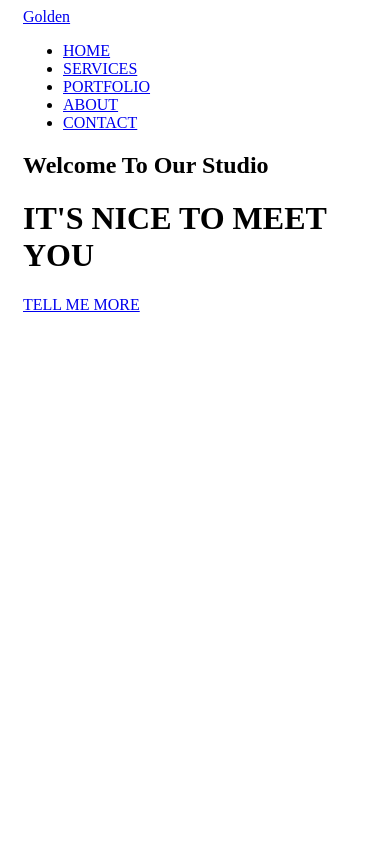
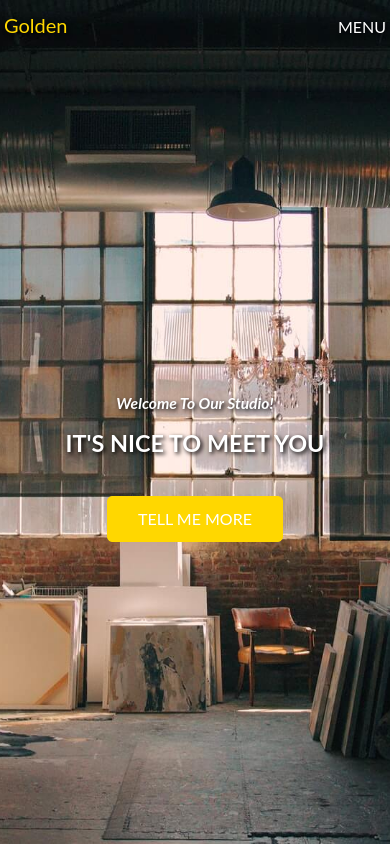
Before and after one commit to HugoQ26/task-runner, a website: page index.html in a window 390 px wide. Drawn offline with nearby package versions, Linux system fonts and the light colour scheme; files that its build step writes are made by us from their sources.

Commit message:
add splash content styling

```diff
--- a/index.html
+++ b/index.html
@@ -10,8 +10,10 @@
   <body>
     <header class="splash">
       <div class="container">
+        <div class="row">
           <a href="#" class="logo">Golden</a>
           <nav>
+            <p class="menu-slide">MENU</p>
             <ul>
               <li><a href="#">HOME</a></li>
               <li><a href="#">SERVICES</a></li>
@@ -21,9 +23,10 @@
             </ul>
           </nav>
           <div class="splash-inner">
-          <h2>Welcome To Our Studio</h2>
+            <h2>Welcome To Our Studio!</h2>
             <h1>IT'S NICE TO MEET YOU</h1>
-          <a href="#">TELL ME MORE</a>
+            <a class="btn" href="#">TELL ME MORE</a>
+          </div>
         </div>
       </div>
     </header>
--- a/sass/style.scss
+++ b/sass/style.scss
@@ -0,0 +1,192 @@
+/* Variables */
+
+$color-one: #fff; /* white */
+$color-two: #000; /* black */
+$color-three: #b5b5b5; /* light grey */
+$color-four: #363636; /* dark grey */
+$color-five: gold; /* yellow */
+
+$primary-font: 'Arvo', Serif;
+$secondary-font: 'Lato', Sans-Serif;
+
+$text-shadow: 2px 2px 4px $color-two;
+
+/* Global */
+
+*,
+*::before,
+*::after {
+  box-sizing: border-box;
+  margin: 0;
+  padding: 0;
+  // border: 1px solid red;
+}
+
+body {
+  font-size: 16px;
+  font-family: $secondary-font;
+  color: $color-two;
+  line-height: 1.5;
+}
+
+.container {
+  height: 100%;
+  max-width: 1230px;
+  margin: 0 auto;
+  text-align: center;
+}
+
+section {
+  padding: 140px 0;
+}
+
+h2.section-title {
+  color: $color-two;
+  font-size: 50px;
+  margin: 0;
+  padding-bottom: 5px;
+}
+h2 + p {
+  font-size: 20px;
+}
+
+.row {
+  display: flex;
+  justify-content: space-between;
+  align-items: baseline;
+  flex-wrap: wrap;
+}
+
+a {
+  text-decoration: none;
+  color: $color-one;
+}
+
+ul {
+  list-style-type: none;
+  display: flex;
+  justify-content: space-around;
+  align-items: center;
+}
+
+/* Header section */
+
+header.splash {
+  width: 100%;
+  height: 100vh;
+  background: url('/images/splash.jpeg') center / cover no-repeat;
+  color: $color-one;
+  text-shadow: $text-shadow;
+
+  .row {
+    padding: 2.5vw 0;
+    height: 100%;
+  }
+
+  a.logo {
+    color: $color-five;
+    font-size: 30px;
+  }
+
+  a.btn {
+    display: inline-block;
+    color: $color-one;
+    background: linear-gradient(90deg, $color-five 50%, transparent 50%);
+    background-size: 300%;
+    background-position: 0 100%;
+    padding: 20px 60px;
+    margin-top: 30px;
+    font-size: 24px;
+    border: 1px solid $color-five;
+    border-radius: 5px;
+    transition: all 300ms;
+    text-shadow: none;
+
+    &:hover {
+      background-position: 100% 0;
+    }
+    &:active {
+      background: $color-five;
+    }
+  }
+
+  nav {
+    position: relative;
+
+    p.menu-slide {
+      display: none;
+    }
+
+    li {
+      margin-left: 2.6vw;
+
+      a {
+        letter-spacing: 0.1vw;
+      }
+    }
+  }
+
+  .splash-inner {
+    flex: 0 0 100%;
+    text-align: center;
+    position: relative;
+    top: 30px;
+
+    h1 {
+      font-size: 5.4vw;
+      padding: 10px 0 20px 0;
+    }
+
+    h2 {
+      font-size: 3vw;
+      font-style: italic;
+    }
+  }
+}
+
+/* Media */
+
+@media (max-width: 767px) {
+  /* Header section */
+
+  header.splash {
+    .row {
+      padding: 2.5vw 1vw;
+    }
+
+    a.logo {
+      font-size: 20px;
+    }
+
+    a.btn {
+      padding: 10px 30px;
+      margin-top: 15px;
+      font-size: 16px;
+    }
+
+    nav {
+      p.menu-slide {
+        display: block;
+      }
+      ul {
+        display: none;
+      }
+      p:hover + ul {
+        display: block;
+      }
+    }
+
+    .splash-inner {
+      flex: 0 0 100%;
+      text-align: center;
+
+      h1 {
+        font-size: 6vw;
+      }
+
+      h2 {
+        font-size: 4vw;
+      }
+    }
+  }
+}
```
Also changed, not shown: css/style.css (added), images/splash.jpeg (added), 1 other file. Lines whose indentation alone changed are shown as unchanged.
